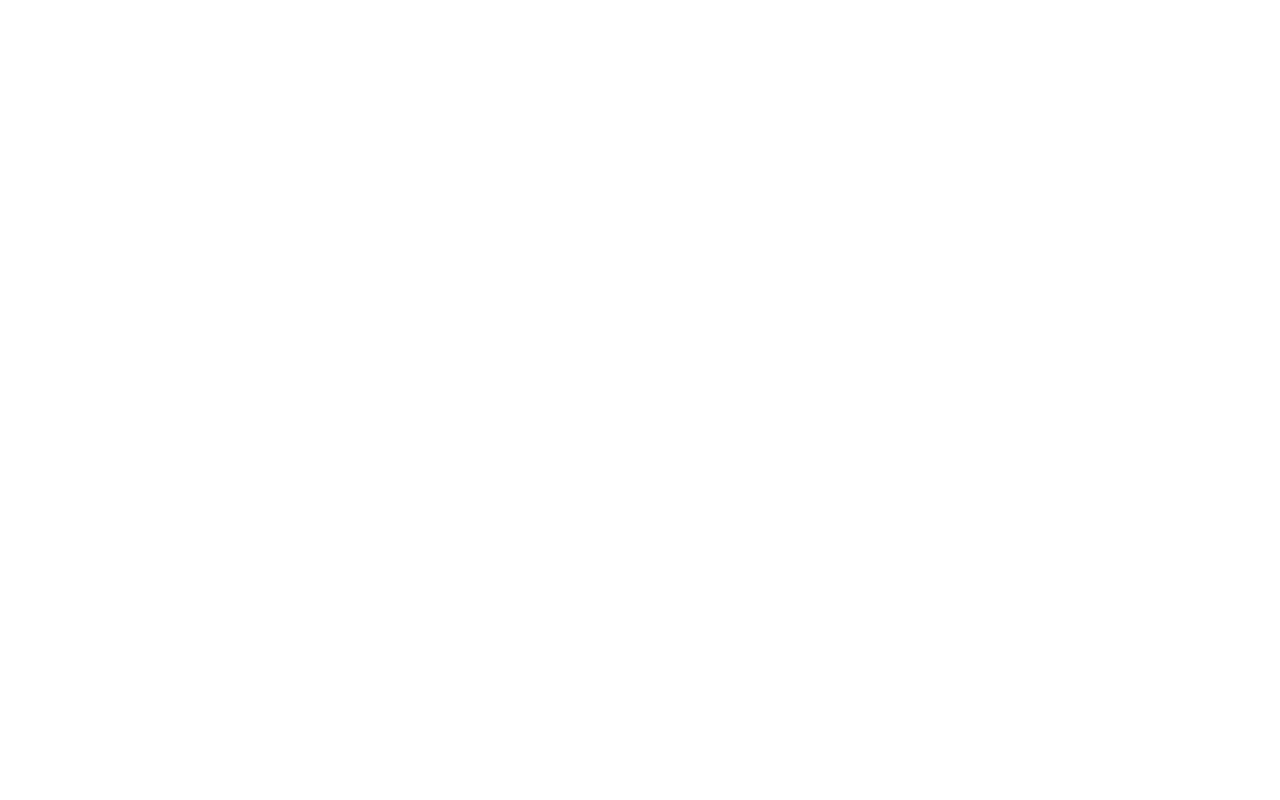
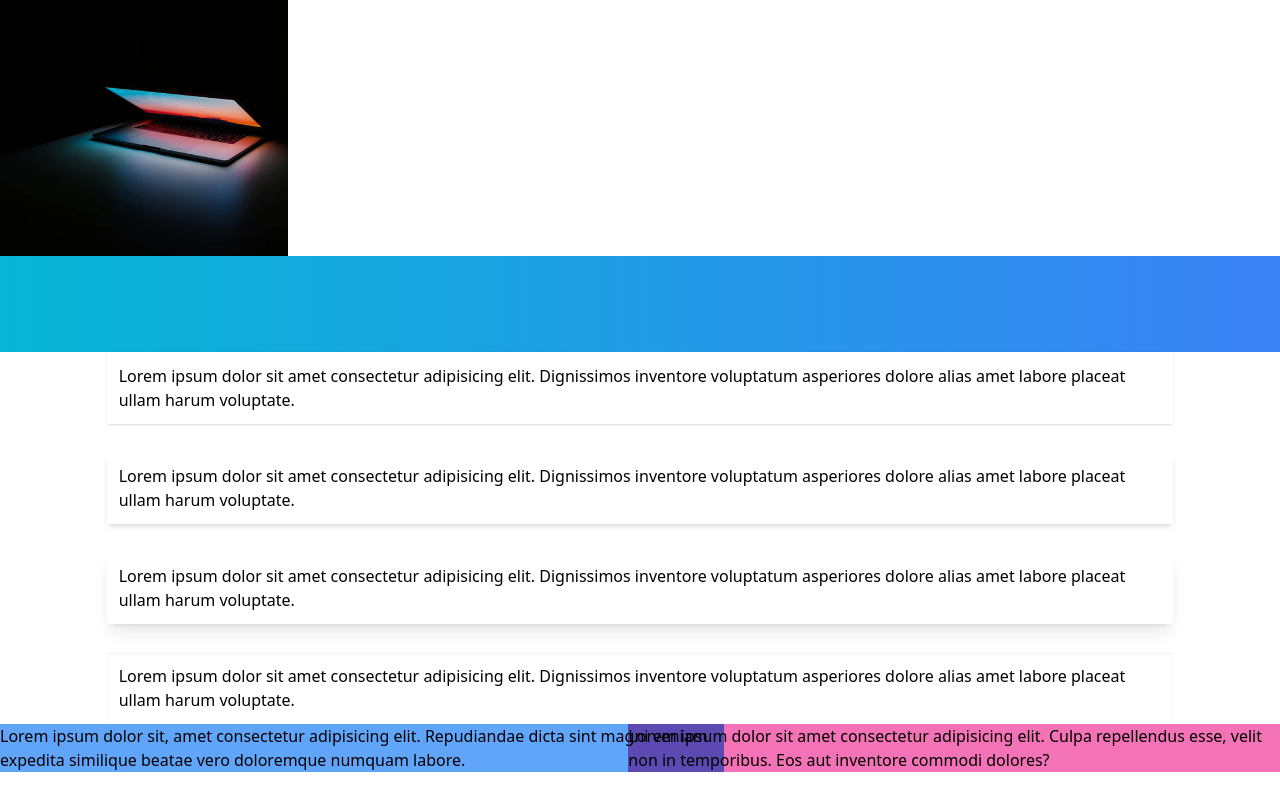
Before and after one commit to igaimerca/tailwind-udemy-course, a plain HTML site: page 07-backgrounds-shadows/index.html in a window 1280 px wide. Drawn offline with nearby package versions, Linux system fonts and the light colour scheme.

Commit message:
feat: background and shadows

```diff
--- a/07-backgrounds-shadows/index.html
+++ b/07-backgrounds-shadows/index.html
@@ -9,14 +9,38 @@
   </head>
   <body>
     <!-- Background Classes -->
+    <div class="h-64 w-72 bg-cover bg-left-top" style="background-image: url('../assets/img/img1.jpg');"></div>
 
     <!-- Gradients -->
+    <div class="w-full h-24 bg-gradient-to-r from-cyan-500 to-blue-500">
 
+    </div>
     <!-- Shadows -->
-
-    <!-- Mix Blend -->
-  </body>
-</html>
+    <div class="space-y-7 w-10/12 mx-auto">
+        <div class="w-full p-3 shadow">
+            Lorem ipsum dolor sit amet consectetur adipisicing elit. Dignissimos inventore voluptatum asperiores dolore alias amet labore placeat ullam harum voluptate.
+        </div>
+        <div class="w-full p-3 shadow-md">
+            Lorem ipsum dolor sit amet consectetur adipisicing elit. Dignissimos inventore voluptatum asperiores dolore alias amet labore placeat ullam harum voluptate.
+        </div>
+        <div class="w-full p-3 shadow-lg">
+            Lorem ipsum dolor sit amet consectetur adipisicing elit. Dignissimos inventore voluptatum asperiores dolore alias amet labore placeat ullam harum voluptate.
+        </div>
+        <div class="w-full p-3 shadow-inner">
+            Lorem ipsum dolor sit amet consectetur adipisicing elit. Dignissimos inventore voluptatum asperiores dolore alias amet labore placeat ullam harum voluptate.
+        </div>
+    </div>
+        <!-- Mix Blend -->
+        <div class="flex justify-center -space-x-24">
+            <div class="mix-blend-multiply bg-blue-400">
+                Lorem ipsum dolor sit, amet consectetur adipisicing elit. Repudiandae dicta sint magni veniam expedita similique beatae vero doloremque numquam labore.
+            </div>
+            <div class="mix-blend-multiply bg-pink-400">
+                Lorem ipsum dolor sit amet consectetur adipisicing elit. Culpa repellendus esse, velit non in temporibus. Eos aut inventore commodi dolores?
+            </div>
+        </div>
+    </body>
+    </html>
 
 <!-- Background Size
   bg-auto	    background-size: auto;
```
